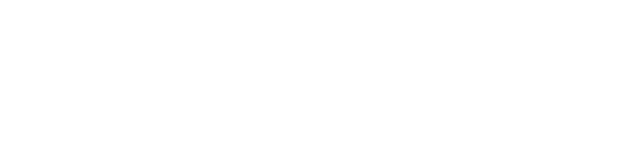
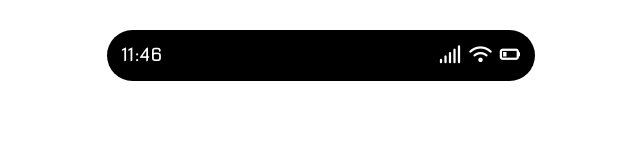
Before and after one commit to nyaremiiy/iphone-calculator, a plain HTML site: page index.html in a window 1280 px wide. Shown: the whole page, without its empty margins (319-959 px from the left). Drawn offline with Linux system fonts and the light colour scheme.

Commit message:
Added head. Added icons and time

```diff
--- a/css/base.css
+++ b/css/base.css
@@ -1,3 +1,22 @@
+:root {
+  --ff-base: "Nova Square";
+
+  --color-page-bg: #fff;
+  --color-text-btn: #fff;
+
+  --color-calc-bg: #000;
+  --color-def-bg-btn: #333;
+  --color-def-active-bg-btn: #888;
+}
 * {
-    box-sizing: border-box;
+  box-sizing: border-box;
 }
+
+body {
+  background-color: var(--color-page-bg);
+  color: var(--color-text-btn);
+  font-family: var(--ff-base), sans-serif;
+}
+.wrapper {
+  padding: 30px;
+}
--- a/css/fonts.css
+++ b/css/fonts.css
@@ -0,0 +1,3 @@
+@import url('https://fonts.googleapis.com/css2?family=Nova+Square&display=swap');
+
+/* // font-family: 'Nova Square', sans-serif; */
--- a/css/styles.css
+++ b/css/styles.css
@@ -4,3 +4,26 @@
 @import "./fonts.css";
 /* import base */
 @import "./base.css";
+
+.calc {
+  background-color: var(--color-calc-bg);
+  border-radius: 30px;
+  max-width: 428px;
+  margin: 0 auto;
+  height: auto;
+  width: 100%;
+}
+.calc__wrapper {
+  padding: 15px;
+}
+.head {
+  font-size: clamp(0.75rem, 0.482rem + 1.34vw, 1.125rem);
+  justify-content: space-between;
+  align-items: center;
+  display: flex;
+}
+.head__icons {
+  align-items: center;
+  column-gap: 8px;
+  display: flex;
+}
--- a/index.html
+++ b/index.html
@@ -6,8 +6,38 @@
     <title>Iphone Calculator</title>
     <!-- Connect local styles -->
     <link rel="stylesheet" href="./css/styles.css" />
+    <!-- Connect Awesome Icons -->
+    <script
+      src="https://kit.fontawesome.com/7c70193509.js"
+      crossorigin="anonymous"
+    ></script>
     <!-- Connect js scripts -->
     <script type="module" src="./js/index.js"></script>
   </head>
-  <body></body>
+  <body>
+    <div class="wrapper">
+      <div class="calc">
+        <div class="calc__wrapper">
+          <!-- #region Head -->
+          <div class="head">
+            <div class="head__time" id="js-time">13:09</div>
+            <div class="head__icons">
+              <div class="head__icon">
+                <i class="fa-solid fa-signal"></i>
+              </div>
+              <div class="head__icon">
+                <i class="fa-solid fa-wifi"></i>
+              </div>
+              <div class="head__icon">
+                <i class="fa-solid fa-battery-quarter"></i>
+              </div>
+            </div>
+          </div>
+          <!-- #endregion -->
+          <div class="output"></div>
+          <div class="keyboard"></div>
+        </div>
+      </div>
+    </div>
+  </body>
 </html>
--- a/js/index.js
+++ b/js/index.js
@@ -1 +1,23 @@
-console.log('App start!!!');
+const time = {
+  getHours: function () {
+    return new Date().getHours();
+  },
+  getMinutes: function () {
+    return new Date().getMinutes();
+  },
+  getStringTime: function () {
+    let hours = this.getHours(),
+      minutes = this.getMinutes();
+    if (this.getHours() >= 0 && this.getHours() <= 9) {
+      hours = `0${this.getHours()}`;
+    }
+    if (this.getMinutes() >= 0 && this.getMinutes() <= 9) {
+      hours = `0${this.getMinutes()}`;
+    }
+    return `${hours}:${minutes}`;
+  },
+};
+
+setInterval(() => {
+  document.querySelector("#js-time").textContent = time.getStringTime();
+}, 500);
```
